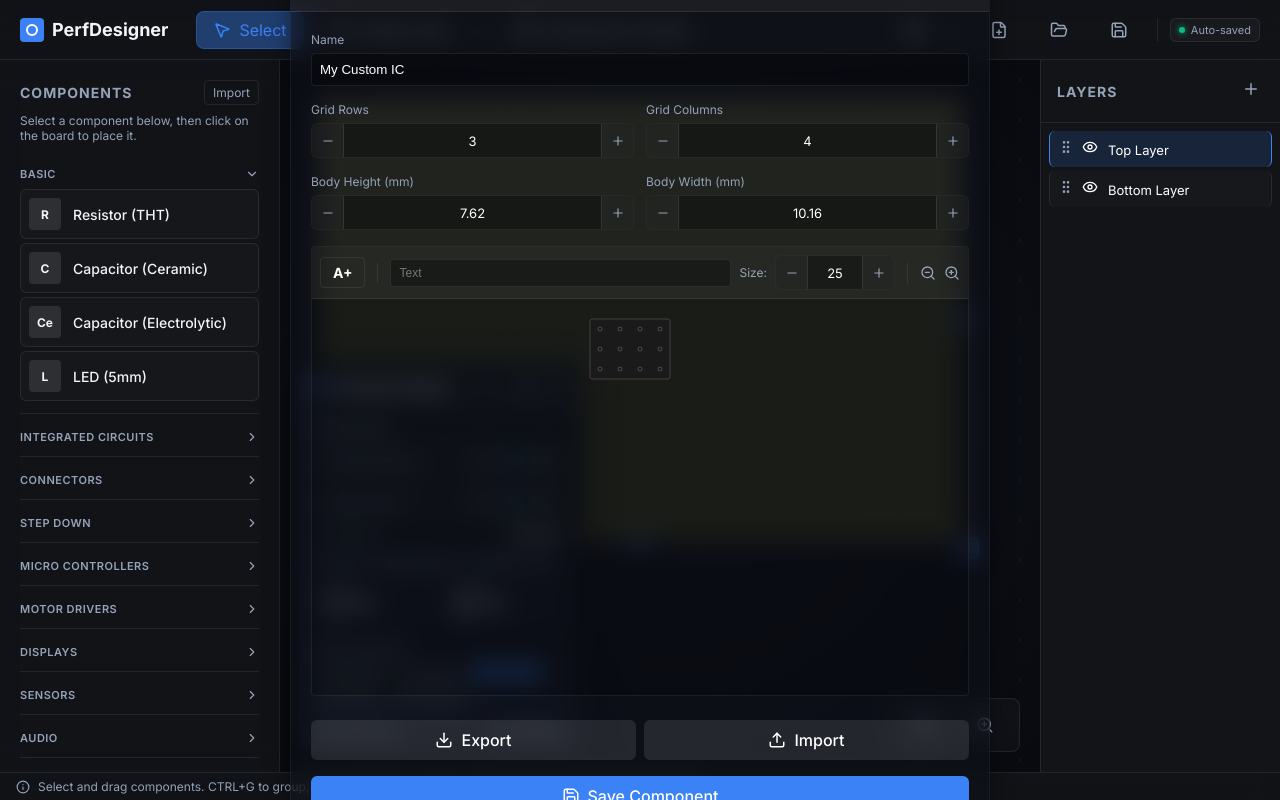
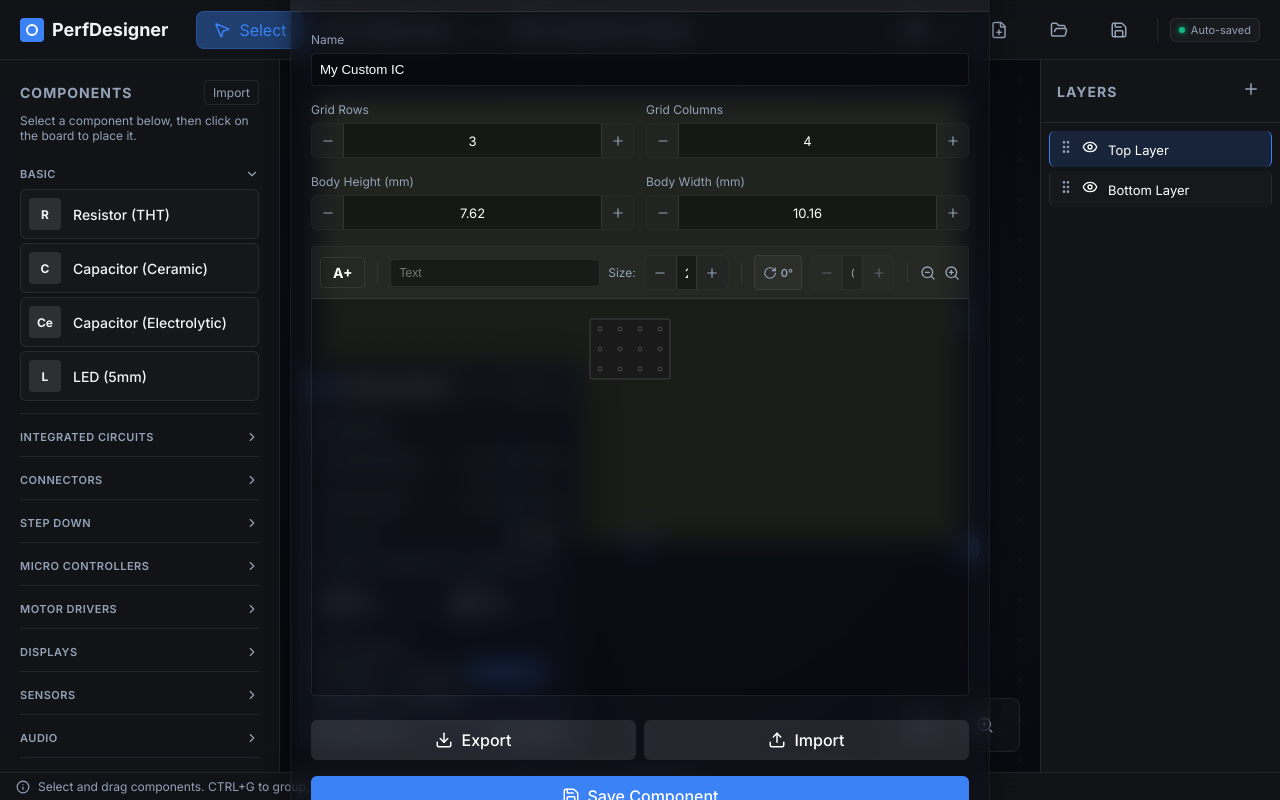
Before and after one commit to jaysonragasa/perfdesigner, a React (Vite) app: page / in a window 1280 px wide. Both pictures are taken after a click on the button "Component Creator". Built offline with nearby package versions, Linux system fonts and the light colour scheme.

Commit message:
feat: add label rotation to Component Creator with toolbar controls, canvas handle, and R key shortcut

```diff
--- a/src/App.jsx
+++ b/src/App.jsx
@@ -191,8 +191,9 @@ function App() {
   // Keyboard shortcuts
   useEffect(() => {
     const handleKeyDown = (e) => {
-      // Don't fire shortcuts when typing in an input/textarea
+      // Don't fire shortcuts when typing in an input/textarea or when a modal is open
       if (e.target.tagName === 'INPUT' || e.target.tagName === 'TEXTAREA') return;
+      if (showComponentCreator || showBoardSettings || showComponentParams || showMacroBuilder) return;
 
       if (e.key === 'Escape') {
         setActiveLinkId(null);
@@ -282,7 +283,7 @@ function App() {
     };
     window.addEventListener('keydown', handleKeyDown);
     return () => window.removeEventListener('keydown', handleKeyDown);
-  }, [activeTool, selectedComponentIds, components, clipboard, customComponents]);
+  }, [activeTool, selectedComponentIds, components, clipboard, customComponents, showComponentCreator, showBoardSettings, showComponentParams, showMacroBuilder]);
 
   const handlePadClick = (x, y, e = null) => {
     const isCtrlClick = e && (e.ctrlKey || e.metaKey);
--- a/src/components/ComponentCreator.jsx
+++ b/src/components/ComponentCreator.jsx
@@ -1,5 +1,5 @@
 import React, { useState, useEffect, useRef } from 'react';
-import { X, ZoomIn, ZoomOut, Save, Download, Upload } from 'lucide-react';
+import { X, ZoomIn, ZoomOut, Save, Download, Upload, RotateCw } from 'lucide-react';
 import NumberInput from './NumberInput';
 import { renderComponent } from './ComponentShapes';
 
@@ -15,12 +15,19 @@ const ComponentCreator = ({ onClose, onSave, editingDef, customComponents = [],
   const [texts, setTexts] = useState(() => {
     const initialTexts = editingDef && editingDef.texts ? [...editingDef.texts] : [];
     if (editingDef && editingDef.label) {
-      initialTexts.push({ text: editingDef.label, x: editingDef.labelPos?.x || 2, y: editingDef.labelPos?.y || 1.5, size: 12 });
+      initialTexts.push({
+        text: editingDef.label,
+        x: editingDef.labelPos?.x || 2,
+        y: editingDef.labelPos?.y || 1.5,
+        size: 12,
+        rotation: editingDef.labelRotation || 0
+      });
     }
     return initialTexts;
   });
   const [newText, setNewText] = useState('');
   const [newFontSize, setNewFontSize] = useState(25);
+  const [newRotation, setNewRotation] = useState(0);
   const [selectedTextIndex, setSelectedTextIndex] = useState(null);
   const [zoom, setZoom] = useState(1);
   const [childComponents, setChildComponents] = useState(editingDef ? (editingDef.childComponents || []) : []);
@@ -116,6 +123,41 @@ const ComponentCreator = ({ onClose, onSave, editingDef, customComponents = [],
   const handleMouseUp = () => {
     setDraggingTextIndex(null);
   };
+
+  const handleRotateSelectedText = (delta = 90) => {
+    if (selectedTextIndex === null || !texts[selectedTextIndex]) return;
+    const currentRot = texts[selectedTextIndex].rotation || 0;
+    const nextRot = (((currentRot + delta) % 360) + 360) % 360;
+    setNewRotation(nextRot);
+    setTexts(prev => prev.map((t, i) => i === selectedTextIndex ? { ...t, rotation: nextRot } : t));
+  };
+
+  const handleSetRotation = (rotVal) => {
+    const num = ((parseInt(rotVal, 10) || 0) % 360 + 360) % 360;
+    setNewRotation(num);
+    if (selectedTextIndex !== null && texts[selectedTextIndex]) {
+      setTexts(prev => prev.map((t, i) => i === selectedTextIndex ? { ...t, rotation: num } : t));
+    }
+  };
+
+  // Keyboard shortcut to rotate (R) or delete (Delete/Backspace) selected text
+  useEffect(() => {
+    const handleKeyDown = (e) => {
+      if (e.target.tagName === 'INPUT' || e.target.tagName === 'TEXTAREA') return;
+      if (selectedTextIndex === null || !texts[selectedTextIndex]) return;
+
+      if (e.key === 'r' || e.key === 'R') {
+        e.preventDefault();
+        handleRotateSelectedText(90);
+      } else if (e.key === 'Delete' || e.key === 'Backspace') {
+        e.preventDefault();
+        setTexts(prev => prev.filter((_, i) => i !== selectedTextIndex));
+        setSelectedTextIndex(null);
+      }
+    };
+    window.addEventListener('keydown', handleKeyDown);
+    return () => window.removeEventListener('keydown', handleKeyDown);
+  }, [selectedTextIndex, texts]);
 
   // Modal dragging
   const [isDraggingModal, setIsDraggingModal] = useState(false);
@@ -255,7 +297,13 @@ const ComponentCreator = ({ onClose, onSave, editingDef, customComponents = [],
 
         let importedTexts = data.texts ? [...data.texts] : [];
         if (data.label) {
-           importedTexts.push({ text: data.label, x: data.labelPos?.x || 2, y: data.labelPos?.y || 1.5, size: 12 });
+           importedTexts.push({
+             text: data.label,
+             x: data.labelPos?.x || 2,
+             y: data.labelPos?.y || 1.5,
+             size: 12,
+             rotation: data.labelRotation || 0
+           });
         }
         setTexts(importedTexts);
 
@@ -379,7 +427,7 @@ const ComponentCreator = ({ onClose, onSave, editingDef, customComponents = [],
             <button
               title="Add New Text"
               onClick={() => {
-                 setTexts(prev => [...prev, { text: newText || 'Text', size: newFontSize || 25, x: (cols-1) / 2, y: (rows-1) / 2 }]);
+                 setTexts(prev => [...prev, { text: newText || 'Text', size: newFontSize || 25, rotation: newRotation || 0, x: (cols-1) / 2, y: (rows-1) / 2 }]);
                  setSelectedTextIndex(texts.length); // will be the new index
               }}
               style={{ background: 'var(--bg-secondary)', color: 'white', border: '1px solid var(--border-subtle)', padding: '6px 12px', borderRadius: '4px', cursor: 'pointer', fontWeight: 'bold', fontSize: '14px' }}
@@ -399,7 +447,7 @@ const ComponentCreator = ({ onClose, onSave, editingDef, customComponents = [],
                  }
               }}
               placeholder="Text"
-              style={{ flex: 1, background: 'rgba(0,0,0,0.3)', border: '1px solid var(--border-subtle)', padding: '6px 8px', color: 'white', borderRadius: '4px', outline: 'none', boxSizing: 'border-box', fontSize: '12px' }}
+              style={{ flex: 1, minWidth: '80px', background: 'rgba(0,0,0,0.3)', border: '1px solid var(--border-subtle)', padding: '6px 8px', color: 'white', borderRadius: '4px', outline: 'none', boxSizing: 'border-box', fontSize: '12px' }}
             />
 
             <label style={{ fontSize: '12px', color: 'var(--text-muted)' }}>Size:</label>
@@ -413,7 +461,41 @@ const ComponentCreator = ({ onClose, onSave, editingDef, customComponents = [],
                     setTexts(prev => prev.map((t, i) => i === selectedTextIndex ? { ...t, size: numVal } : t));
                  }
               }}
-              style={{ width: '120px' }}
+              style={{ width: '85px' }}
+            />
+
+            <div style={{ width: '1px', height: '20px', background: 'var(--border-subtle)', margin: '0 4px' }}></div>
+
+            {/* Rotate Button and Angle Input */}
+            <button
+              title="Rotate Selected Label 90° (R)"
+              disabled={selectedTextIndex === null}
+              onClick={() => handleRotateSelectedText(90)}
+              style={{
+                background: selectedTextIndex !== null ? 'var(--bg-secondary)' : 'rgba(255,255,255,0.03)',
+                color: selectedTextIndex !== null ? 'white' : 'var(--text-muted)',
+                border: '1px solid var(--border-subtle)',
+                padding: '6px 8px',
+                borderRadius: '4px',
+                cursor: selectedTextIndex !== null ? 'pointer' : 'not-allowed',
+                display: 'flex',
+                alignItems: 'center',
+                gap: '4px',
+                height: '35px'
+              }}
+            >
+              <RotateCw size={14} />
+              <span style={{ fontSize: '11px', fontWeight: '600' }}>
+                {selectedTextIndex !== null && texts[selectedTextIndex] ? `${texts[selectedTextIndex].rotation || 0}°` : '0°'}
+              </span>
+            </button>
+
+            <NumberInput
+              min={0} max={360} step={90}
+              value={newRotation}
+              onChange={val => handleSetRotation(val)}
+              disabled={selectedTextIndex === null}
+              style={{ width: '85px' }}
             />
 
             <div style={{ width: '1px', height: '20px', background: 'var(--border-subtle)', margin: '0 4px' }}></div>
@@ -489,15 +571,23 @@ const ComponentCreator = ({ onClose, onSave, editingDef, customComponents = [],
                 ))}
 
                 {/* Draggable Custom Texts */}
-                {texts.map((t, index) => (
+                {texts.map((t, index) => {
+                  const isSelected = selectedTextIndex === index;
+                  const rot = t.rotation || 0;
+                  const fontSize = t.size || 25;
+                  const estWidth = Math.max(20, (t.text || '').length * fontSize * 0.6);
+                  const estHeight = Math.max(16, fontSize);
+
+                  return (
                     <g
                       key={index}
-                    transform={`translate(${t.x * 20}, ${t.y * 20})`}
+                      transform={`translate(${t.x * 20}, ${t.y * 20}) rotate(${rot})`}
                       onMouseDown={(e) => {
                         handleTextMouseDown(e, index);
                         setSelectedTextIndex(index);
                         setNewText(t.text);
-                       setNewFontSize(t.size || 25);
+                        setNewFontSize(fontSize);
+                        setNewRotation(rot);
                       }}
                       onContextMenu={(e) => {
                         e.preventDefault();
@@ -506,10 +596,70 @@ const ComponentCreator = ({ onClose, onSave, editingDef, customComponents = [],
                       }}
                       style={{ cursor: 'move' }}
                     >
-                    <text x="0" y="0" fill={selectedTextIndex === index ? 'var(--accent)' : 'white'} fontSize={t.size || 25} textAnchor="middle" dominantBaseline="central" pointerEvents="none">{t.text}</text>
-                    <rect x="-10" y="-10" width="20" height="20" fill="transparent" />
+                      {/* Selection Box when selected */}
+                      {isSelected && (
+                        <rect
+                          x={-estWidth / 2 - 4}
+                          y={-estHeight / 2 - 4}
+                          width={estWidth + 8}
+                          height={estHeight + 8}
+                          fill="rgba(59, 130, 246, 0.15)"
+                          stroke="var(--accent)"
+                          strokeWidth="1.5"
+                          strokeDasharray="4 2"
+                          rx="3"
+                        />
+                      )}
+
+                      {/* Text */}
+                      <text
+                        x="0"
+                        y="0"
+                        fill={isSelected ? 'var(--accent)' : 'white'}
+                        fontSize={fontSize}
+                        textAnchor="middle"
+                        dominantBaseline="central"
+                        pointerEvents="none"
+                        style={{ userSelect: 'none' }}
+                      >
+                        {t.text}
+                      </text>
+
+                      {/* Hit target */}
+                      <rect
+                        x={-estWidth / 2 - 4}
+                        y={-estHeight / 2 - 4}
+                        width={estWidth + 8}
+                        height={estHeight + 8}
+                        fill="transparent"
+                      />
+
+                      {/* Quick Rotate Handle icon above selected text */}
+                      {isSelected && (
+                        <g
+                          transform={`translate(0, ${-estHeight / 2 - 16})`}
+                          style={{ cursor: 'pointer' }}
+                          title="Click to rotate 90° (R)"
+                          onMouseDown={(e) => {
+                            e.stopPropagation();
+                            handleRotateSelectedText(90);
+                          }}
+                        >
+                          <line x1="0" y1="4" x2="0" y2="10" stroke="var(--accent)" strokeWidth="1" strokeDasharray="2 1" />
+                          <circle cx="0" cy="0" r="8" fill="#1e293b" stroke="var(--accent)" strokeWidth="1.5" />
+                          <path
+                            d="M -3 -2 A 4 4 0 1 1 -2 3 M -5 0 L -2 3 L 1 0"
+                            fill="none"
+                            stroke="white"
+                            strokeWidth="1.2"
+                            strokeLinecap="round"
+                            strokeLinejoin="round"
+                          />
                         </g>
-                ))}
+                      )}
+                    </g>
+                  );
+                })}
               </g>
             </svg>
           </div>
--- a/src/components/NumberInput.jsx
+++ b/src/components/NumberInput.jsx
@@ -1,8 +1,9 @@
 import React from 'react';
 import { Minus, Plus } from 'lucide-react';
 
-const NumberInput = ({ value, onChange, min, max, step = 1, style = {} }) => {
+const NumberInput = ({ value, onChange, min, max, step = 1, style = {}, disabled = false }) => {
   const handleDecrement = () => {
+    if (disabled) return;
     let newVal = parseFloat(value) - step;
     newVal = parseFloat(newVal.toFixed(4));
     if (min !== undefined && newVal < min) return;
@@ -10,6 +11,7 @@ const NumberInput = ({ value, onChange, min, max, step = 1, style = {} }) => {
   };
 
   const handleIncrement = () => {
+    if (disabled) return;
     let newVal = parseFloat(value) + step;
     newVal = parseFloat(newVal.toFixed(4));
     if (max !== undefined && newVal > max) return;
@@ -17,6 +19,7 @@ const NumberInput = ({ value, onChange, min, max, step = 1, style = {} }) => {
   };
 
   const handleChange = (e) => {
+    if (disabled) return;
     const val = parseFloat(e.target.value);
     if (isNaN(val)) {
       onChange(e.target.value); // Let them type
@@ -26,6 +29,7 @@ const NumberInput = ({ value, onChange, min, max, step = 1, style = {} }) => {
   };
 
   const handleBlur = () => {
+    if (disabled) return;
     let val = parseFloat(value);
     if (isNaN(val)) val = min !== undefined ? min : 0;
     if (min !== undefined && val < min) val = min;
@@ -37,14 +41,17 @@ const NumberInput = ({ value, onChange, min, max, step = 1, style = {} }) => {
     <div style={{
       display: 'flex',
       alignItems: 'center',
-      background: 'rgba(0,0,0,0.3)',
+      background: disabled ? 'rgba(0,0,0,0.15)' : 'rgba(0,0,0,0.3)',
       border: '1px solid var(--border-subtle)',
       borderRadius: '6px',
       overflow: 'hidden',
       height: '35px',
+      opacity: disabled ? 0.5 : 1,
+      pointerEvents: disabled ? 'none' : 'auto',
       ...style
     }}>
       <button
+        disabled={disabled}
         onClick={handleDecrement}
         style={{
           width: '32px',
@@ -54,16 +61,18 @@ const NumberInput = ({ value, onChange, min, max, step = 1, style = {} }) => {
           justifyContent: 'center',
           color: 'var(--text-muted)',
           background: 'rgba(255,255,255,0.05)',
-          borderRight: '1px solid var(--border-subtle)'
+          borderRight: '1px solid var(--border-subtle)',
+          cursor: disabled ? 'not-allowed' : 'pointer'
         }}
-        onMouseEnter={(e) => { e.currentTarget.style.background = 'rgba(255,255,255,0.1)'; e.currentTarget.style.color = 'var(--text-main)'; }}
-        onMouseLeave={(e) => { e.currentTarget.style.background = 'rgba(255,255,255,0.05)'; e.currentTarget.style.color = 'var(--text-muted)'; }}
+        onMouseEnter={(e) => { if (!disabled) { e.currentTarget.style.background = 'rgba(255,255,255,0.1)'; e.currentTarget.style.color = 'var(--text-main)'; } }}
+        onMouseLeave={(e) => { if (!disabled) { e.currentTarget.style.background = 'rgba(255,255,255,0.05)'; e.currentTarget.style.color = 'var(--text-muted)'; } }}
       >
         <Minus size={14} />
       </button>
 
       <input
         type="number"
+        disabled={disabled}
         value={value}
         onChange={handleChange}
         onBlur={handleBlur}
@@ -77,11 +86,13 @@ const NumberInput = ({ value, onChange, min, max, step = 1, style = {} }) => {
           padding: '0 8px',
           outline: 'none',
           fontFamily: 'inherit',
-          fontSize: '13px'
+          fontSize: '13px',
+          cursor: disabled ? 'not-allowed' : 'text'
         }}
       />
 
       <button
+        disabled={disabled}
         onClick={handleIncrement}
         style={{
           width: '32px',
@@ -91,10 +102,11 @@ const NumberInput = ({ value, onChange, min, max, step = 1, style = {} }) => {
           justifyContent: 'center',
           color: 'var(--text-muted)',
           background: 'rgba(255,255,255,0.05)',
-          borderLeft: '1px solid var(--border-subtle)'
+          borderLeft: '1px solid var(--border-subtle)',
+          cursor: disabled ? 'not-allowed' : 'pointer'
         }}
-        onMouseEnter={(e) => { e.currentTarget.style.background = 'rgba(255,255,255,0.1)'; e.currentTarget.style.color = 'var(--text-main)'; }}
-        onMouseLeave={(e) => { e.currentTarget.style.background = 'rgba(255,255,255,0.05)'; e.currentTarget.style.color = 'var(--text-muted)'; }}
+        onMouseEnter={(e) => { if (!disabled) { e.currentTarget.style.background = 'rgba(255,255,255,0.1)'; e.currentTarget.style.color = 'var(--text-main)'; } }}
+        onMouseLeave={(e) => { if (!disabled) { e.currentTarget.style.background = 'rgba(255,255,255,0.05)'; e.currentTarget.style.color = 'var(--text-muted)'; } }}
       >
         <Plus size={14} />
       </button>
```
Also changed, not shown: src/components/ComponentShapes.jsx (+35 -6 lines). Lines whose indentation alone changed are shown as unchanged.
